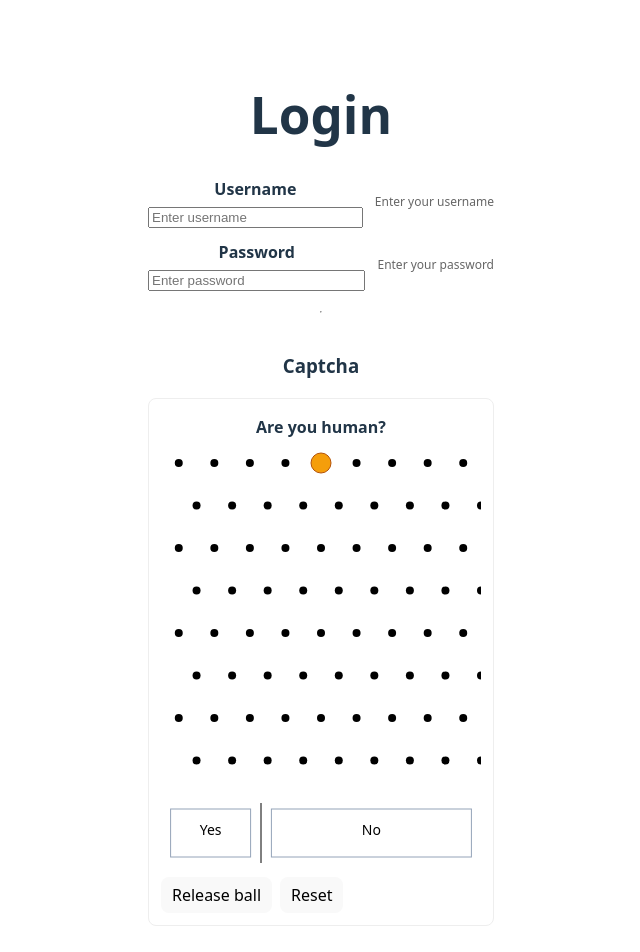
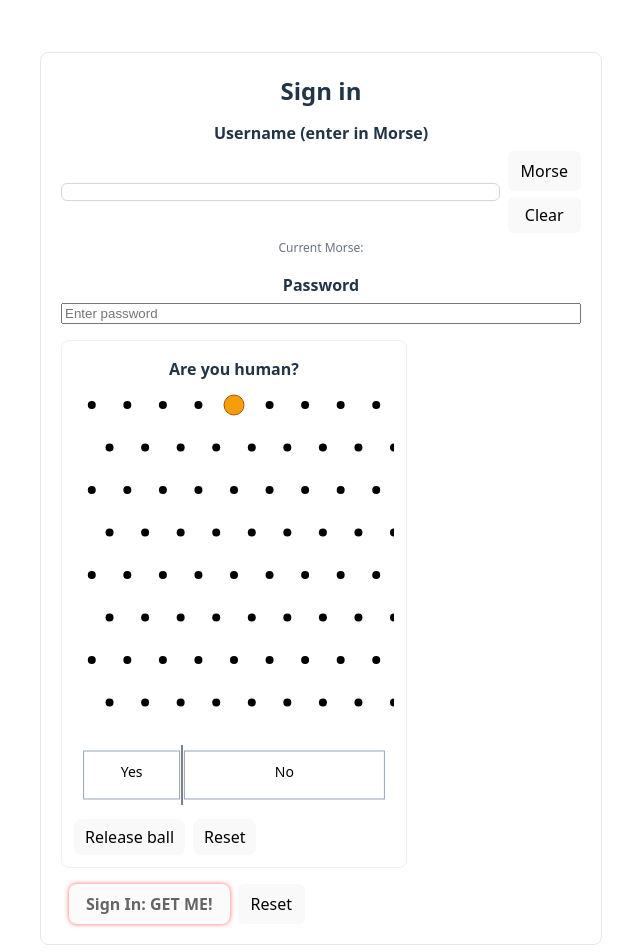
Before and after one commit to Marquibaa/HackJam---25, a React (Vite) app in the folder hackajam-25/: page / in a window 1280 px wide. Shown: the top 952 px of the page, without its empty margins (319-959 px from the left). Built offline with nearby package versions, Linux system fonts and the light colour scheme.

Commit message:
chage pop up

```diff
--- a/hackajam-25/src/components/LoginForm.tsx
+++ b/hackajam-25/src/components/LoginForm.tsx
@@ -1,62 +1,58 @@
 import { useState } from 'react';
-import Username from './Username';
-import Password from './Password';
-import Captcha from './captcha';
-import RunawaySignInButton from './RunawaySingInButton';
-import MorseInput from './morse';
+import Username from './Username'
+import Password from './Password'
+import Captcha from './captcha'
+import RunawaySignInButton from './RunawaySingInButton'
 
 export default function LoginForm() {
     const [username, setUsername] = useState('');
     const [password, setPassword] = useState('');
-    const [captchaValid, setCaptchaValid] = useState(false);
-    const [morseValid, setMorseValid] = useState(false);
+
 
     const performSubmit = () => {
-        console.log('Submitted', { username, password });
-        alert('Form submitted successfully!');
-    };
+        if (!canSubmit()) return
+        console.log('Submitted', { username, password })
+        alert('Form submitted successfully!')
+    }
 
-    // Check if all requirements are met
-    const canSubmit = username.trim() !== '' && password.trim() !== '' && captchaValid && morseValid;
+    function canSubmit() {
+        return username.trim() !== '' && password.trim() !== ''
+    }
 
     return (
-        <div style={{ padding: 20 }}>
-            <h1>Login</h1>
-            <form style={{ display: 'grid', gap: 12, maxWidth: 700 }}>
-                {/* Username */}
-                <div style={{ display: 'grid', gridTemplateColumns: '1fr auto', gap: 12, alignItems: 'center' }}>
+        <div style={{ padding: 20, display: 'flex', justifyContent: 'center' }}>
+            <div style={{ width: 520, border: '1px solid #e5e7eb', borderRadius: 8, padding: 20 }}>
+                <h2 style={{ margin: '0 0 12px 0' }}>Sign in</h2>
+
+                <form
+                    onSubmit={(e) => {
+                        e.preventDefault()
+                        performSubmit()
+                    }}
+                    style={{ display: 'grid', gap: 16 }}
+                >
                     <Username value={username} onChange={setUsername} />
-                    <div style={{ fontSize: 12, color: '#666' }}>Enter your username</div>
-                </div>
 
-                {/* Password */}
-                <div style={{ display: 'grid', gridTemplateColumns: '1fr auto', gap: 12, alignItems: 'center' }}>
                     <Password value={password} onChange={setPassword} />
-                    <div style={{ fontSize: 12, color: '#666' }}>Enter your password</div>
-                </div>
 
-                <hr />
+                    <div>
+                        <Captcha />
+                    </div>
 
-                {/* Captcha */}
-                <div>
-                    <h3>Captcha</h3>
-                    <Captcha onValidChange={setCaptchaValid} />
-                </div>
+                    {/* Morse is handled inside Username */}
 
-                {/* Morse Input */}
-                <div>
-                    <h3>Morse Input</h3>
-                    <MorseInput onValidChange={setMorseValid} />
-                </div>
-
-                {/* Sign In Button */}
-                <div style={{ marginTop: 12 }}>
-                    <RunawaySignInButton
-                        onSuccessfulClick={performSubmit}
-                        disabled={!canSubmit} // disabled until all requirements are met
-                    />
-                </div>
-            </form>
+                    <div style={{ display: 'flex', gap: 8, alignItems: 'center' }}>
+                        <RunawaySignInButton onSuccessfulClick={performSubmit} disabled={!canSubmit()} />
+                        <button type="button" onClick={resetForm} style={{ padding: '8px 12px', borderRadius: 6 }}>
+                            Reset
+                        </button>
+                    </div>
+                </form>
+            </div>
         </div>
     );
 }
+
+function resetForm() {
+    window.location.reload()
+}
--- a/hackajam-25/src/components/Username.tsx
+++ b/hackajam-25/src/components/Username.tsx
@@ -1,15 +1,96 @@
-// username component: controlled input used inside the single LoginForm page
+import { useEffect, useRef, useState } from 'react'
 
 type Props = {
     value: string
     onChange: (v: string) => void
 }
 
+const morseMap: { [key: string]: string } = {
+    '.-': 'A', '-...': 'B', '-.-.': 'C', '-..': 'D', '.': 'E',
+    '..-.': 'F', '--.': 'G', '....': 'H', '..': 'I', '.---': 'J',
+    '-.-': 'K', '.-..': 'L', '--': 'M', '-.': 'N', '---': 'O',
+    '.--.': 'P', '--.-': 'Q', '.-.': 'R', '...': 'S', '-': 'T',
+    '..-': 'U', '...-': 'V', '.--': 'W', '-..-': 'X', '-.--': 'Y',
+    '--..': 'Z'
+}
+
 export default function Username({ value, onChange }: Props) {
+    const [currentMorse, setCurrentMorse] = useState('')
+    const [name, setName] = useState(value || '')
+
+    const pressTimer = useRef<number | null>(null)
+    const isDash = useRef(false)
+    const inactivityTimer = useRef<number | null>(null)
+
+    useEffect(() => {
+        setName(value || '')
+    }, [value])
+
+    const restartInactivityTimer = () => {
+        if (inactivityTimer.current) clearTimeout(inactivityTimer.current)
+        inactivityTimer.current = window.setTimeout(() => {
+            if (currentMorse !== '') {
+                const letter = morseMap[currentMorse.toUpperCase()] || '?'
+                setName((prev) => {
+                    const next = prev + letter
+                    onChange(next)
+                    return next
+                })
+                setCurrentMorse('')
+            }
+        }, 700)
+    }
+
+    const addSymbol = (symbol: '.' | '-') => {
+        setCurrentMorse(prev => {
+            const updated = prev + symbol
+            restartInactivityTimer()
+            return updated
+        })
+    }
+
+    const handleDown = (e?: React.MouseEvent | React.TouchEvent) => {
+        e && e.preventDefault()
+        isDash.current = false
+        pressTimer.current = window.setTimeout(() => {
+            isDash.current = true
+            addSymbol('-')
+        }, 300)
+    }
+
+    const handleUp = (e?: React.MouseEvent | React.TouchEvent) => {
+        e && e.preventDefault()
+        if (pressTimer.current) clearTimeout(pressTimer.current)
+        if (!isDash.current) addSymbol('.')
+    }
+
+    const handleReset = () => {
+        setCurrentMorse('')
+        setName('')
+        onChange('')
+    }
+
     return (
         <div style={{ display: 'flex', flexDirection: 'column', gap: 6 }}>
-            <label style={{ fontWeight: 600 }}>Username</label>
-            <input value={value} onChange={(e) => onChange(e.target.value)} placeholder="Enter username" />
+            <label style={{ fontWeight: 600 }}>Username (enter in Morse)</label>
+            <div style={{ display: 'flex', gap: 8, alignItems: 'center' }}>
+                <div style={{ flex: 1, padding: 8, border: '1px solid #d1d5db', borderRadius: 6 }}>{name}</div>
+                <div style={{ display: 'flex', flexDirection: 'column', gap: 6 }}>
+                    <button
+                        type="button"
+                        onMouseDown={handleDown}
+                        onMouseUp={handleUp}
+                        onTouchStart={handleDown}
+                        onTouchEnd={handleUp}
+                        onClick={(e) => e.preventDefault()}
+                        style={{ padding: '8px 12px', borderRadius: 6 }}
+                    >
+                        Morse
+                    </button>
+                    <button type="button" onClick={handleReset} style={{ padding: '6px 8px', borderRadius: 6 }}>Clear</button>
+                </div>
+            </div>
+            <div style={{ fontSize: 12, color: '#6b7280' }}>Current Morse: {currentMorse}</div>
         </div>
     )
 }
--- a/hackajam-25/src/components/captcha.tsx
+++ b/hackajam-25/src/components/captcha.tsx
@@ -8,10 +8,8 @@ export default function Captcha() {
     const pegRadius = 4
     const startY = 20
     const bottomMargin = 60
-    // bucket layout (left = Yes smaller, right = No larger)
     const bucketGap = width * 0.03
-    // choose widths so they don't overlap but right remains larger
-    const leftBucketWidth = width * 0.25
+    const leftBucketWidth = width * 0.3
     const rightBucketWidth = width * 0.625
     const leftBucketX = bucketGap
     const rightBucketX = width - bucketGap - rightBucketWidth
@@ -28,7 +26,6 @@ export default function Captcha() {
     const startX = width / 2
 
     useEffect(() => {
-        // initial ball resting position
         setBallPos({ x: startX, y: startY })
     }, [])
 
@@ -37,19 +34,13 @@ export default function Captcha() {
         let x = startX
         for (let r = 0; r < rows; r++) {
             const y = startY + (r + 0.5) * rowGap
-            // choose left or right at each row
-            // small bias toward the right (No) but not overwhelming
-            const dir = Math.random() < 0.46 ? -1 : 1
-            // horizontal shift magnitude: about half spacing plus small jitter
+            const dir = Math.random() < 0.5 ? -1 : 1
             const shift = (pegSpacingX / 2) * dir + (Math.random() - 0.5) * 6
             x = Math.max(12, Math.min(width - 12, x + shift))
             path.push({ x, y })
         }
-        // final landing position somewhere in bottom area
         const finalY = height - 30
-        // add a couple intermediate points toward bottom
         path.push({ x: x + (Math.random() - 0.5) * 10, y: height - bottomMargin / 2 })
-        // small centered drift so final x is not strongly pushed right
         const drift = (Math.random() - 0.5) * 0.08 * width
         const finalX = Math.max(12, Math.min(width - 12, x + drift))
         path.push({ x: finalX, y: finalY })
@@ -66,7 +57,6 @@ export default function Captcha() {
         let raf = 0
         function step(now: number) {
             const t = Math.min(1, (now - start) / totalDuration)
-            // map t to position along piecewise linear path
             const seg = t * (path.length - 1)
             const idx = Math.floor(seg)
             const frac = seg - idx
@@ -79,14 +69,11 @@ export default function Captcha() {
             if (t < 1) {
                 raf = requestAnimationFrame(step)
             } else {
-                // finished
                 setAnimating(false)
-                // determine bucket using the actual bucket rectangles
                 let res: string | null = null
                 if (x >= leftBucketX && x <= leftBucketX + leftBucketWidth) res = 'Yes'
                 else if (x >= rightBucketX && x <= rightBucketX + rightBucketWidth) res = 'No'
                 else {
-                    // fallback: choose nearest bucket center
                     const leftCenter = leftBucketX + leftBucketWidth / 2
                     const rightCenter = rightBucketX + rightBucketWidth / 2
                     res = Math.abs(x - leftCenter) < Math.abs(x - rightCenter) ? 'Yes' : 'No'
@@ -104,19 +91,15 @@ export default function Captcha() {
 
     function releaseBall() {
         if (animating) return
-        // ensure ball is at the top before starting
         setResult(null)
         setVerified(false)
         setBallPos({ x: startX, y: startY })
         const path = buildPath()
-        // replace any previous path
         pathRef.current = path
-        // ensure the effect sees the change: toggle animating in next frame
         setAnimating(false)
         requestAnimationFrame(() => setAnimating(true))
     }
 
-    // Helper to immediately reset and start a new release (reliable, no timeouts)
     function tryAgain() {
         if (animating) return
         setResult(null)
@@ -124,12 +107,10 @@ export default function Captcha() {
         setBallPos({ x: startX, y: startY })
         const path = buildPath()
         pathRef.current = path
-        // ensure a fresh animating toggle so the useEffect picks up the new path
         setAnimating(false)
         requestAnimationFrame(() => setAnimating(true))
     }
 
-    // Primary button behavior: acts as Release / Try again (if No) / Reset (if Yes)
     function primaryButtonAction() {
         if (animating) return
         if (result === 'No') {
@@ -137,11 +118,9 @@ export default function Captcha() {
             return
         }
         if (result === 'Yes') {
-            // just reset so user can play again
             reset()
             return
         }
-        // default: release
         releaseBall()
     }
 
@@ -150,11 +129,9 @@ export default function Captcha() {
         setResult(null)
         setVerified(false)
         setBallPos({ x: startX, y: startY })
-        // clear any planned path so a stale path cannot resume
         pathRef.current = []
     }
 
-    // draw pegs grid
     const pegs: Array<{ x: number; y: number }> = []
     for (let r = 0; r < rows; r++) {
         const offset = (r % 2) * (pegSpacingX / 2)
@@ -172,21 +149,17 @@ export default function Captcha() {
             {!verified ? (
                 <>
                     <svg width={width} height={height} style={{ background: '#ffffffb3', borderRadius: 6 }}>
-                        {/* pegs */}
                         {pegs.map((p, i) => (
                             <circle key={i} cx={p.x} cy={p.y} r={pegRadius} fill="#000000ff" />
                         ))}
 
-                        {/* buckets (left = Yes smaller & neutral/uncolored) */}
                         <rect x={leftBucketX} y={height - bottomMargin + 6} width={leftBucketWidth} height={bucketHeight} fill="none" stroke="#94a3b8" />
                         <rect x={rightBucketX} y={height - bottomMargin + 6} width={rightBucketWidth} height={bucketHeight} fill="none" stroke="#94a3b8" />
                         <text x={leftBucketX + leftBucketWidth / 2} y={height - bottomMargin / 2 + 2} textAnchor="middle" fontSize={14} fill="#000000ff">Yes</text>
                         <text x={rightBucketX + rightBucketWidth / 2} y={height - bottomMargin / 2 + 2} textAnchor="middle" fontSize={14} fill="#000000ff">No</text>
 
-                        {/* dividing line */}
                         <line x1={divideX} y1={height - bottomMargin} x2={divideX} y2={height} stroke="#000000ff" />
 
-                        {/* ball */}
                         {ballPos && (
                             <circle cx={ballPos.x} cy={ballPos.y} r={10} fill="#f59e0b" stroke="#b45309" />
                         )}
```
